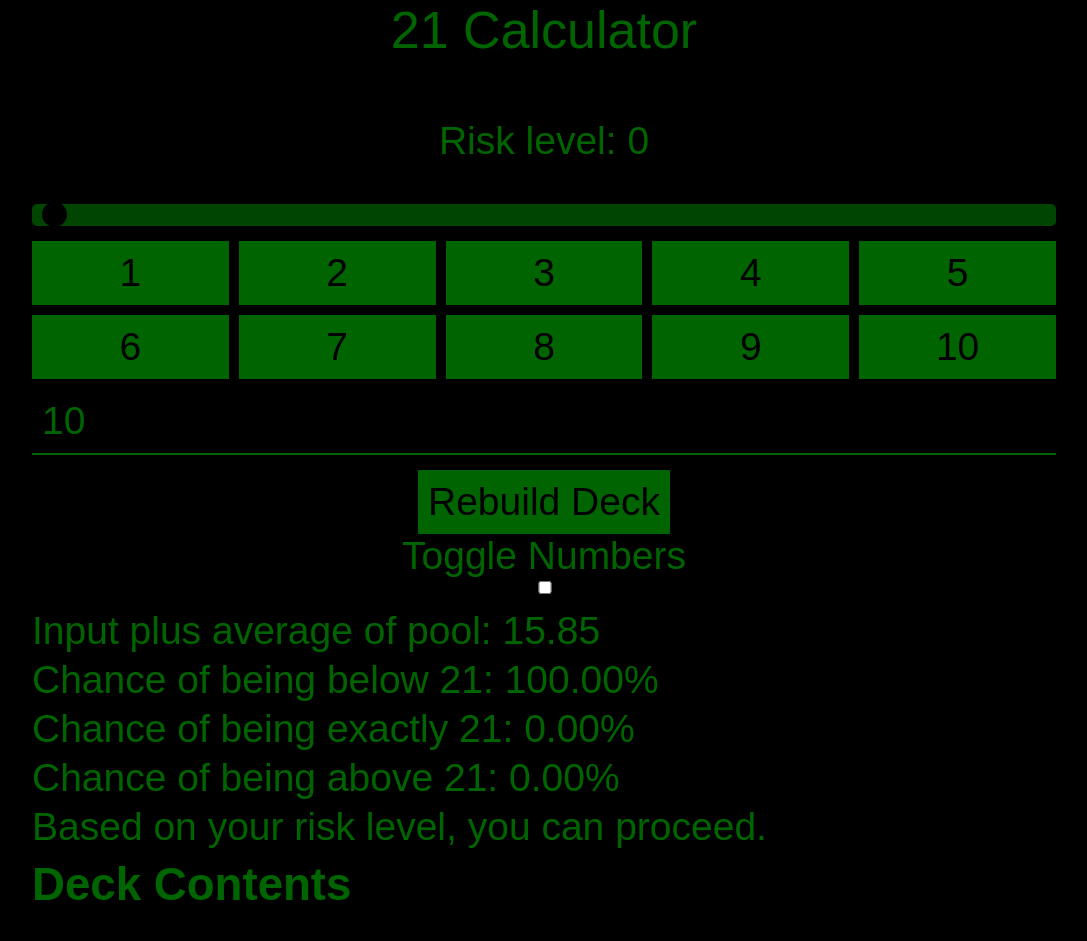
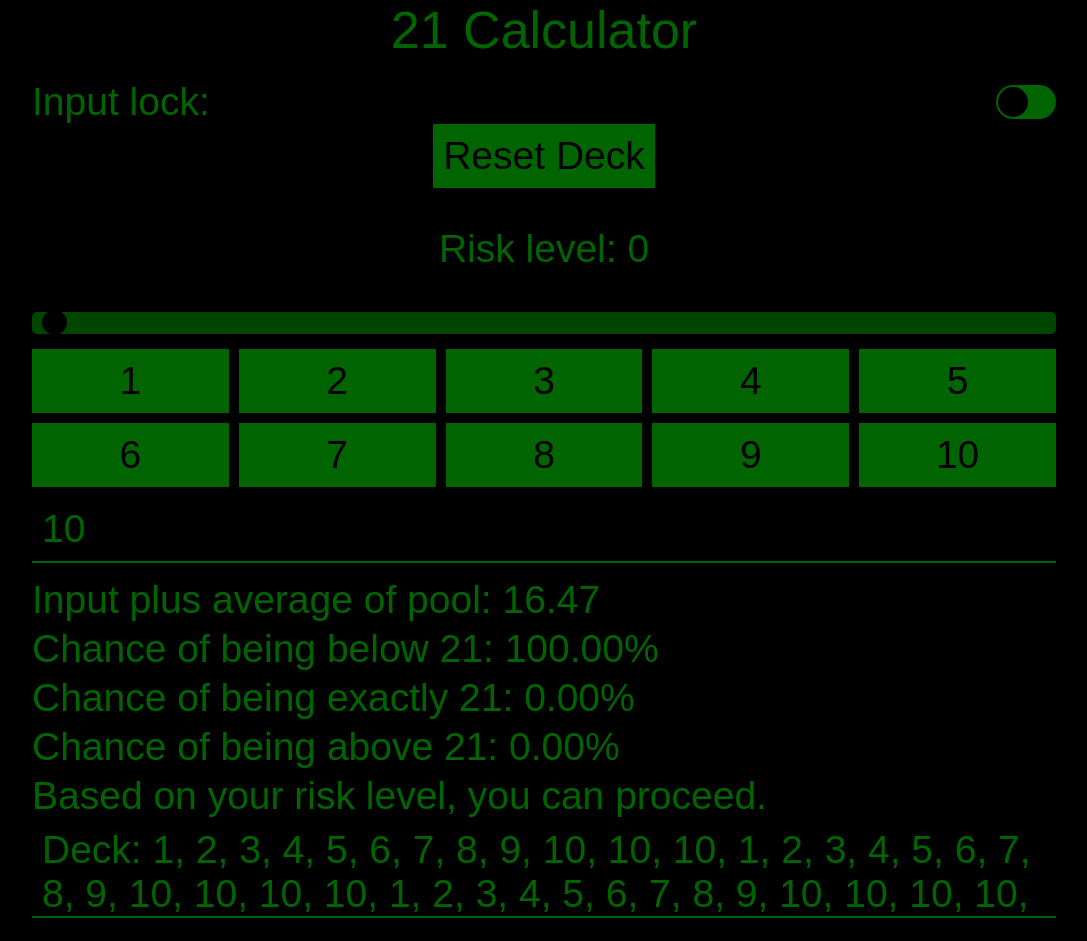
Before and after one commit to makrboy/21, a plain HTML site: page index.html in a window 1280 px wide. Both pictures are taken after a click on the button "10". Shown: the whole page, without its empty margins (96-1183 px from the left). Drawn offline with Linux system fonts and the light colour scheme.

Commit message:
Update index.html

```diff
--- a/index.html
+++ b/index.html
@@ -7,7 +7,6 @@
             color: #006400;
             display: flex;
             flex-direction: column;
-            justify-content: center;
             align-items: center;
             font-family: Arial, sans-serif;
             font-size: calc(15px + 3vmin);
@@ -27,7 +26,7 @@
             color: #006400;
         }
 
-        input, .slider {
+        input, .slider, .deck-container {
             background-color: #000000;
             color: #006400;
             border: none;
@@ -86,6 +85,11 @@
             cursor: pointer;
         }
 
+        .deck-container {
+            overflow: auto;
+            height: 100px;
+        }
+
         #output {
             display: flex;
             flex-direction: column;
@@ -101,33 +105,54 @@
             min-height: 15px;
         }
 
-        .deck-list {
-            background-color: #000000;
-            color: #006400;
+        .toggle-button {
+            display: flex;
+            align-items: center;
+            justify-content: space-between;
+            cursor: pointer;
             width: 80%;
-            padding: 10px;
-            margin-bottom: 20px;
-            overflow: hidden;
         }
 
-        .deck-list h3 {
-            margin: 0;
-            padding: 0;
-            cursor: pointer;
+        .toggle-button input {
+            display: none;
         }
 
-        .deck-list ul {
-            padding: 0;
-            list-style-type: none;
+        .toggle-button label {
+            display: block;
+            width: 60px;
+            height: 34px;
+            position: relative;
+            background-color: #006400;
+            border-radius: 34px;
         }
 
-        .collapsed {
-            display: none;
+        .toggle-button label:after {
+            content: "";
+            position: absolute;
+            top: 2px;
+            left: 2px;
+            width: 30px;
+            height: 30px;
+            background-color: #000000;
+            border-radius: 50%;
+            transition: 0.3s;
+        }
+
+        .toggle-button input:checked + label:after {
+            transform: translateX(26px);
         }
     </style>
 </head>
 <body>
     <div class="title">21 Calculator</div>
+
+    <div class="toggle-button">
+        <span>Input lock:</span>
+        <input type="checkbox" id="toggle" />
+        <label for="toggle"></label>
+    </div>
+
+    <button onclick="resetDeck()">Reset Deck</button>
 
     <p class="risk-label">Risk level: <span id="riskValue">0</span></p>
     <input id="riskLevel" type="range" min="0" max="100" step="5" value="0" class="slider">
@@ -147,10 +172,6 @@
 
     <input id="myInput" type="text" placeholder="Current hand total">
 
-    <button onclick="rebuildDeck()">Rebuild Deck</button>
-    <label for="toggleNumbers">Toggle Numbers</label>
-    <input id="toggleNumbers" type="checkbox" onclick="toggleNumberButtons()">
-
     <div id="output">
         <p id="output1"></p>
         <p id="output2"></p>
@@ -159,19 +180,31 @@
         <p id="output5"></p>
     </div>
 
-    <div class="deck-list">
-        <h3 onclick="toggleDeckList()">Deck Contents</h3>
-        <ul id="deckContents" class="collapsed"></ul>
-    </div>
+    <div class="deck-container" id="deckContainer"></div>
 
     <script>
-        let numbers = [1, 1, 2, 3, 4, 5, 6, 7, 8, 9, 10, 10, 10];
-        let sum = numbers.reduce((a, b) => a + b, 0);
-        let avg = sum / numbers.length;
+        let singleDeck = [1, 2, 3, 4, 5, 6, 7, 8, 9, 10, 10, 10, 10];
+        let deck = singleDeck.concat(singleDeck, singleDeck, singleDeck);
+
+        function updateAverage() {
+            let sum = deck.reduce((a, b) => a + b, 0);
+            return sum / deck.length;
+        }
+
+        function updateDeckDisplay() {
+            document.getElementById('deckContainer').innerHTML = 'Deck: ' + deck.join(', ');
+        }
 
         function addNumber(num) {
-            if (document.getElementById('toggleNumbers').checked) {
+            let inputLock = document.getElementById('toggle').checked;
+            if (inputLock) {
                 return;
+            }
+
+            let index = deck.indexOf(num);
+            if (index > -1) {
+                deck.splice(index, 1);
+                updateDeckDisplay();
             }
 
             let inputField = document.getElementById('myInput');
@@ -179,34 +212,9 @@
             updateOutput(inputField.value);
         }
 
-        function rebuildDeck() {
-            numbers = [1, 1, 2, 3, 4, 5, 6, 7, 8, 9, 10, 10, 10];
-            updateOutput(document.getElementById('myInput').value);
-            updateDeckList();
-        }
-
-        function toggleNumberButtons() {
-            let toggleNumbers = document.getElementById('toggleNumbers');
-            let buttons = document.getElementsByClassName('button-grid')[0].getElementsByTagName('button');
-            for (let i = 0; i < buttons.length; i++) {
-                buttons[i].disabled = toggleNumbers.checked;
-            }
-        }
-
-        function updateDeckList() {
-            let deckContents = document.getElementById('deckContents');
-            deckContents.innerHTML = '';
-
-            for (let i = 0; i < numbers.length; i++) {
-                let li = document.createElement('li');
-                li.textContent = numbers[i];
-                deckContents.appendChild(li);
-            }
-        }
-
-        function toggleDeckList() {
-            let deckContents = document.getElementById('deckContents');
-            deckContents.classList.toggle('collapsed');
+        function resetDeck() {
+            deck = singleDeck.concat(singleDeck, singleDeck, singleDeck);
+            updateDeckDisplay();
         }
 
         document.getElementById('myInput').addEventListener('input', function(e) {
@@ -219,6 +227,7 @@
         });
 
         function updateOutput(inputValue) {
+            let avg = updateAverage();
             let inputValueFloat = parseFloat(inputValue);
             if (isNaN(inputValueFloat)) {
                 clearOutput();
@@ -231,7 +240,7 @@
             let below21 = 0;
             let exactly21 = 0;
             let above21 = 0;
-            numbers.forEach(num => {
+            deck.forEach(num => {
                 let sum = num + inputValueFloat;
                 if(sum < 21) {
                     below21++;
@@ -242,7 +251,7 @@
                 }
             });
 
-            let total = numbers.length;
+            let total = deck.length;
             let above21Perc = (above21 / total) * 100;
             document.getElementById('output2').textContent = 'Chance of being below 21: ' + ((below21/total) * 100).toFixed(2) + '%';
             document.getElementById('output3').textContent = 'Chance of being exactly 21: ' + ((exactly21/total) * 100).toFixed(2) + '%';
@@ -264,7 +273,7 @@
             document.getElementById('output5').textContent = '';
         }
 
-        updateDeckList();
+        updateDeckDisplay();
     </script>
 </body>
 </html>
```
